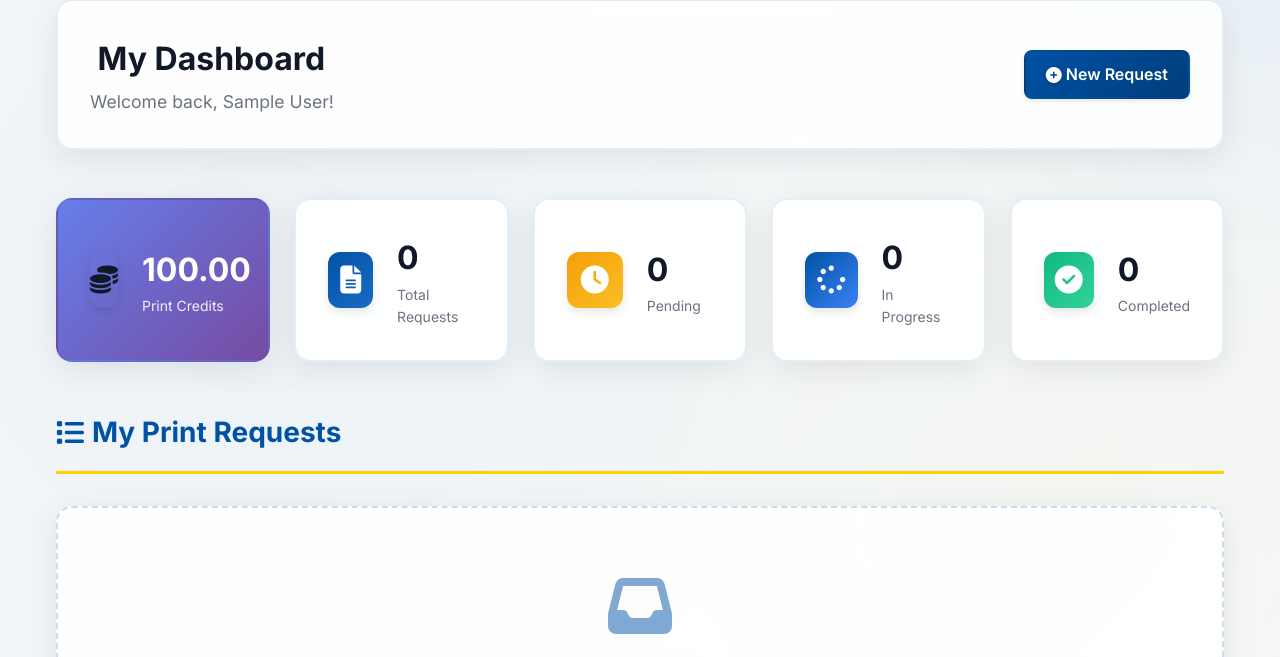
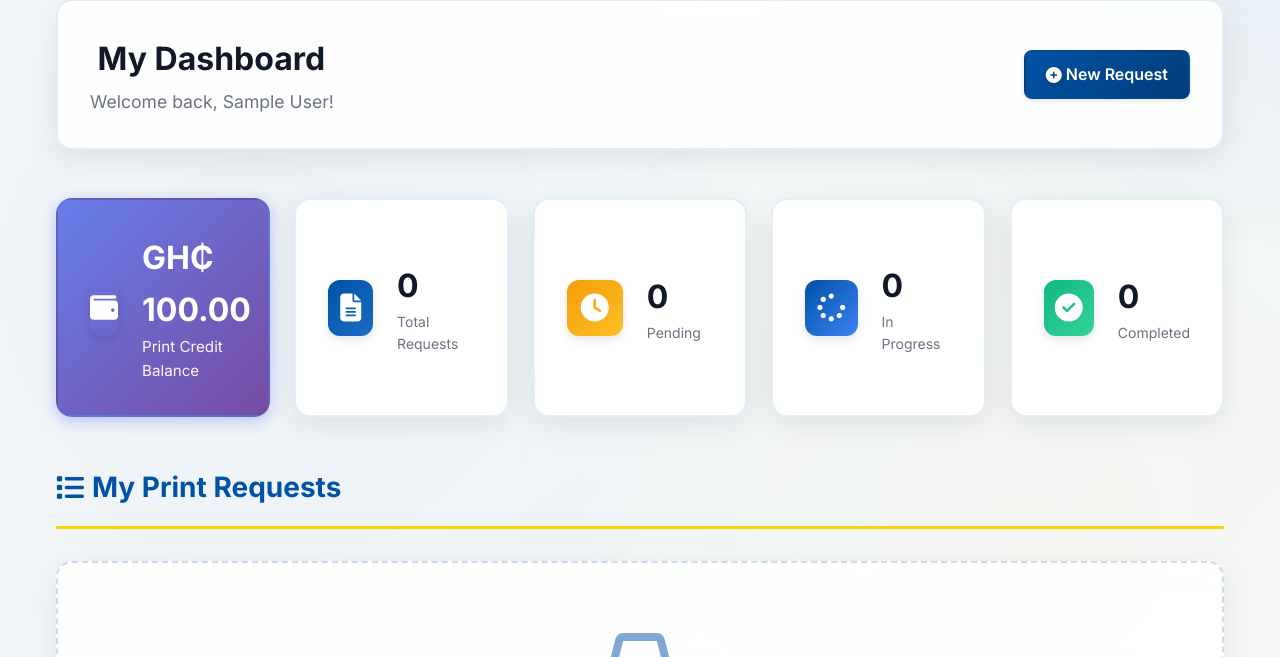
Before and after one commit to Abeiku52/school-print-request-system, a Flask app: page /requests/dashboard in a window 1280 px wide. Shown: the part 126-783 px from the top of the page. Run offline with Flask 3, Linux system fonts and the light colour scheme; the visitor is signed in with stand-in values (Sample User, id 1); data that the repository does not hold is empty; some libraries are stand-ins or nearby versions.

Commit message:
feat: add Ghana Cedis currency to print credits
- Display credits as GH₵ (Ghana Cedis)
- Enhanced credit card styling with gradient and shadow
- Larger, more prominent credit display
- Updated profile credit display with highlight box

```diff
--- a/app/templates/profile/view.html
+++ b/app/templates/profile/view.html
@@ -23,9 +23,9 @@
                 <p class="profile-email"><i class="fas fa-envelope"></i> {{ user.email }}</p>
 
                 <div class="profile-details">
-                    <div class="detail-item">
-                        <span class="detail-label"><i class="fas fa-coins"></i> Print Credits</span>
-                        <span class="detail-value" style="color: #667eea; font-weight: bold;">{{ "%.2f"|format(user.print_credit) }}</span>
+                    <div class="detail-item" style="background: linear-gradient(135deg, #667eea15 0%, #764ba215 100%); padding: 12px; border-radius: 8px; border-left: 4px solid #667eea;">
+                        <span class="detail-label"><i class="fas fa-wallet"></i> Print Credit Balance</span>
+                        <span class="detail-value" style="color: #667eea; font-weight: bold; font-size: 1.3rem;">GH₵ {{ "%.2f"|format(user.print_credit) }}</span>
                     </div>
                     <div class="detail-item">
                         <span class="detail-label"><i class="fas fa-id-card"></i> Card ID</span>
--- a/app/templates/requests/dashboard.html
+++ b/app/templates/requests/dashboard.html
@@ -18,13 +18,13 @@
 
     <!-- Statistics Cards -->
     <div class="stats-grid">
-        <div class="stat-card stat-card-credit" style="background: linear-gradient(135deg, #667eea 0%, #764ba2 100%);">
-            <div class="stat-icon">
-                <i class="fas fa-coins"></i>
+        <div class="stat-card stat-card-credit" style="background: linear-gradient(135deg, #667eea 0%, #764ba2 100%); box-shadow: 0 4px 15px rgba(102, 126, 234, 0.4);">
+            <div class="stat-icon" style="color: white;">
+                <i class="fas fa-wallet"></i>
             </div>
             <div class="stat-content">
-                <h3 style="color: white;">{{ "%.2f"|format(current_user.print_credit) }}</h3>
-                <p style="color: rgba(255,255,255,0.9);">Print Credits</p>
+                <h3 style="color: white; font-size: 2rem; font-weight: bold;">GH₵ {{ "%.2f"|format(current_user.print_credit) }}</h3>
+                <p style="color: rgba(255,255,255,0.95); font-size: 0.95rem;">Print Credit Balance</p>
             </div>
         </div>
 
```
